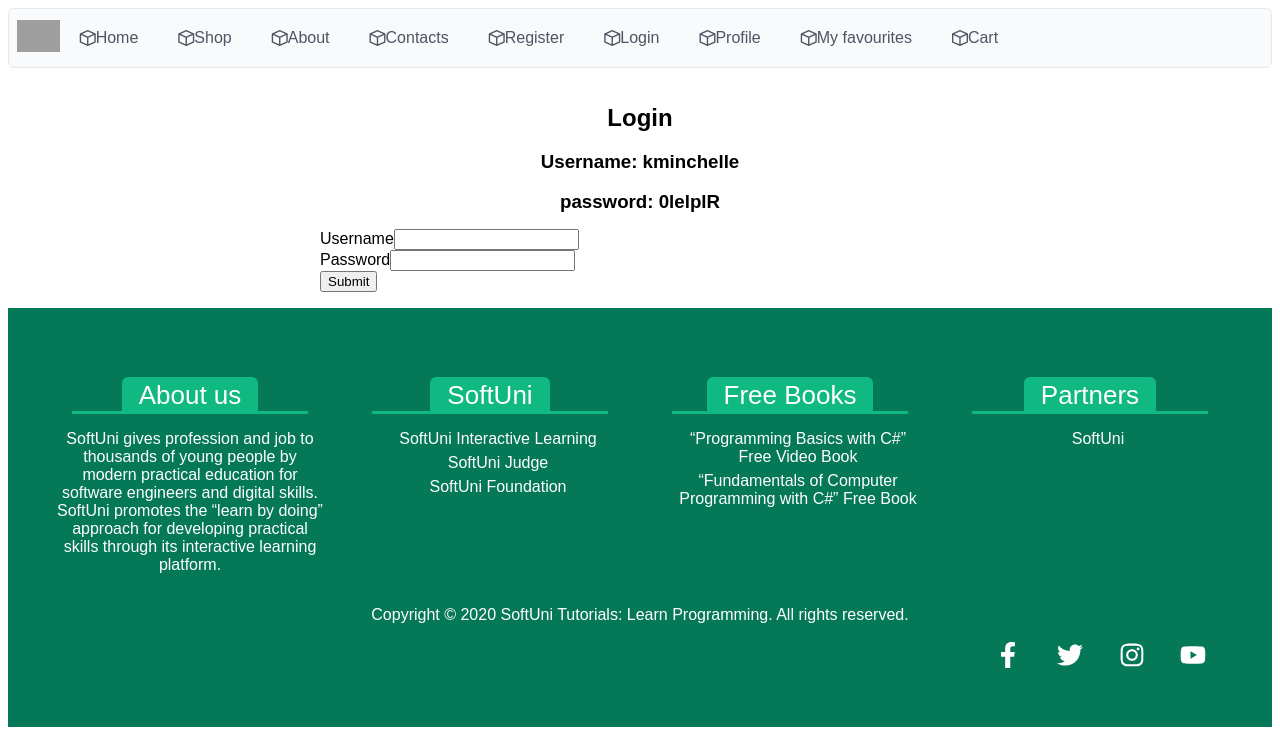
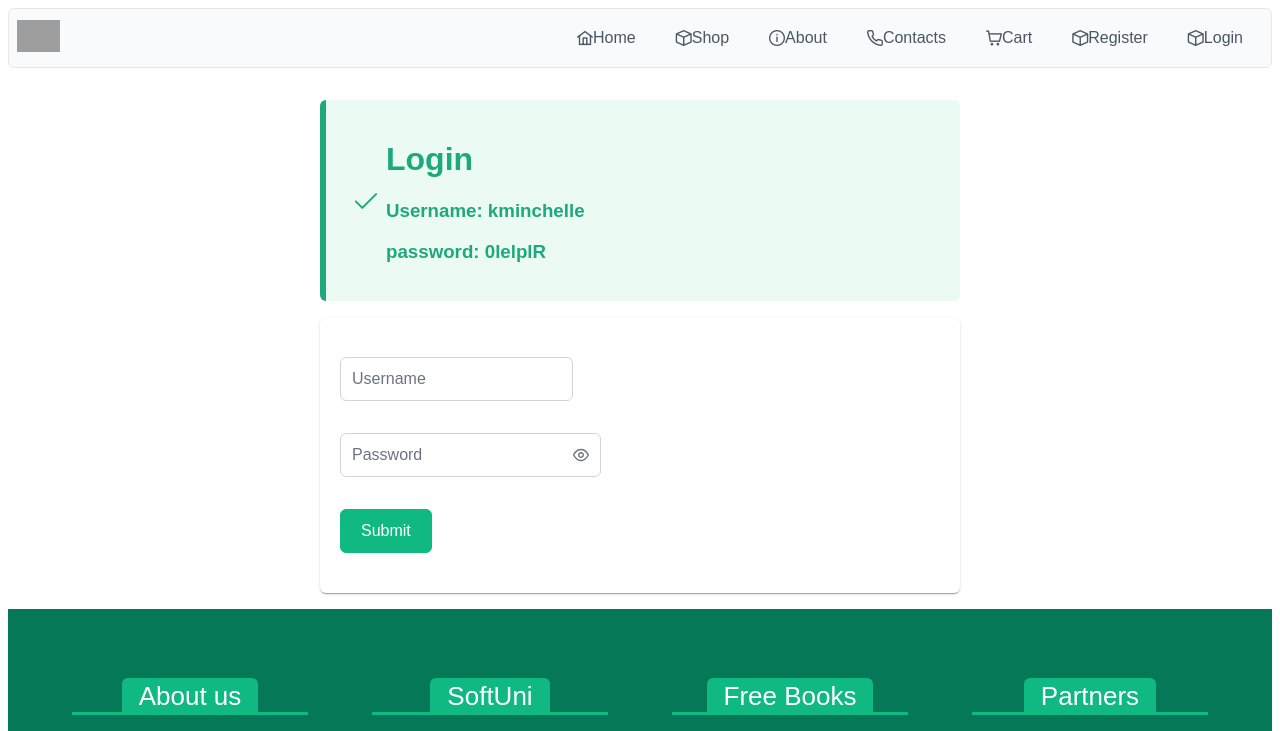
Before and after one commit to Moramarth/SoftUni-VueJS-November-2023, a Vue app in the folder Workshop - Online Shop - Composition API/: page /login in a window 1280 px wide. Shown: the top 731 px of the page. Built offline with nearby package versions, Linux system fonts and the light colour scheme; grey boxes are pictures that could not be loaded; a web font is replaced by a local one.

Commit message:
App Header updated to Composition API
Work in progress - adding PrimeVue Styles to pages

```diff
--- a/Workshop - Online Shop - Composition API/src/components/AppHeader.vue
+++ b/Workshop - Online Shop - Composition API/src/components/AppHeader.vue
@@ -1,21 +1,14 @@
-<script>
-import { mapActions, mapState } from 'pinia';
+<script setup>
+import { ref } from 'vue';
 import { RouterLink } from 'vue-router';
 import Menubar from 'primevue/menubar';
-import { useCartStore } from '../stores/cartStore';
 import { useUserStore } from '../stores/userStore';
 
-export default {
-  components: {
-    RouterLink,
-    Menubar,
-  },
-  data() {
-    return {
-      items: [
+const userStore = useUserStore();
+const items = ref([
   {
     label: 'Home',
-          icon: 'pi pi-box',
+    icon: 'pi pi-home',
     route: '/',
   },
   {
@@ -25,51 +18,51 @@ export default {
   },
   {
     label: 'About',
-          icon: 'pi pi-box',
+    icon: 'pi pi-info-circle',
     route: 'about',
   },
   {
     label: 'Contacts',
-          icon: 'pi pi-box',
+    icon: 'pi pi-phone',
     route: '/contacts',
+  },
+  {
+    label: 'Cart',
+    icon: 'pi pi-shopping-cart',
+    route: '/cart',
   },
   {
     label: 'Register',
     icon: 'pi pi-box',
     route: '/register',
+    visible: () => !userStore.isAuthenticated,
   },
   {
     label: 'Login',
     icon: 'pi pi-box',
     route: '/login',
+    visible: () => !userStore.isAuthenticated,
   },
   {
     label: 'Profile',
-          icon: 'pi pi-box',
+    icon: 'pi pi-user',
     route: '/profile',
+    visible: () => userStore.isAuthenticated,
   },
   {
     label: 'My favourites',
-          icon: 'pi pi-box',
+    icon: 'pi pi-star',
     route: '/favourites',
+    visible: () => userStore.isAuthenticated,
   },
   {
-          label: 'Cart',
-          icon: 'pi pi-box',
-          route: '/cart',
+    label: 'Logout',
+    icon: 'pi pi-logout',
+    route: '/',
+    command: userStore.userStoreLogout,
+    visible: () => userStore.isAuthenticated,
   },
-      ],
-    };
-  },
-  computed: {
-    ...mapState(useCartStore, ['products']),
-    ...mapState(useUserStore, ['isAuthenticated', 'profile']),
-  },
-  methods: {
-    ...mapActions(useUserStore, ['userStoreLogout']),
-  },
-
-};
+]);
 </script>
 
 <template>
@@ -85,7 +78,7 @@ export default {
           </li>
         </ul>
       </template>
-      <template #item="{ item, props, hasSubmenu }">
+      <template #item="{ item, props }">
         <RouterLink
           v-if="item.route"
           v-slot="{ href, navigate }"
@@ -101,36 +94,21 @@ export default {
             <span class="ml-2">{{ item.label }}</span>
           </a>
         </RouterLink>
-        <a
-          v-else
-          :href="item.url"
-          :target="item.target"
-          v-bind="props.action"
-        >
-          <span :class="item.icon" />
-          <span class="ml-2">{{ item.label }}</span>
-          <span v-if="hasSubmenu" class="pi pi-fw pi-angle-down ml-2" />
-        </a>
       </template>
     </Menubar>
   </header>
 </template>
 
 <style scoped>
+.p-menubar.p-component{
+  justify-content: space-between;
+}
+.p-menubar .p-menubar-root-list > .p-menuitem:not(.p-highlight):not(.p-disabled) > .p-menuitem-content:hover {
+    color: #4b5563;
+    background-color: var(--primary-color);
+}
+
 img {
   height: 2rem;
 }
-/* .profileLink{
-  display: flex;
-  gap: 0.25rem;
-  align-items: center;
-}
-.profileLink img{
-  width: 2rem;
-  height: auto;
-  border-radius: 100%;
-  overflow: hidden;
-  border: 1px solid var(--primary);
-  margin: 0 auto;
-} */
 </style>
--- a/Workshop - Online Shop - Composition API/src/views/Login.vue
+++ b/Workshop - Online Shop - Composition API/src/views/Login.vue
@@ -1,4 +1,11 @@
 <script setup>
+import Password from 'primevue/password';
+import InputText from 'primevue/inputtext';
+import Card from 'primevue/card';
+import Button from 'primevue/button';
+
+import Message from 'primevue/message';
+
 import { useRouter } from 'vue-router';
 import { reactive, ref } from 'vue';
 import { loginUser } from '../dataProviders/auth';
@@ -25,51 +32,52 @@ async function onSubmit() {
 </script>
 
 <template>
-  <article class="card">
+  <div class="wrapper">
+    <Message :closable="false" severity="success">
       <h1>Login</h1>
       <h3>Username: kminchelle </h3>
       <h3>password: 0lelplR</h3>
+    </Message>
+    <Card>
+      <template #content>
+        <form @submit.prevent="onSubmit">
+          <span class="p-float-label">
+            <InputText id="username" v-model="user.username" />
+            <label for="username">Username</label>
+          </span>
 
-    <form @submit.prevent="onSubmit">
-      <div>
-        <label for="username">Username</label>
-        <input
-          id="username"
-          v-model="user.username"
-          required
-          type="text"
+          <span class="p-float-label">
+            <Password
+              v-model="user.password"
+              input-id="password"
+              toggle-mask
               :disabled="isLoading"
-        >
-      </div>
-      <div>
+            />
             <label for="password">Password</label>
-        <input
-          v-model="user.password"
-          required="password"
-          type="password"
-          :disabled="isLoading"
-        >
-      </div>
-      <button :disabled="isLoading">
+          </span>
+
+          <Button type="submit" :disabled="isLoading">
             <span v-if="isLoading" class="loader" />
             <span v-else>Submit</span>
-      </button>
+          </Button>
         </form>
-  </article>
+      </template>
+    </Card>
+  </div>
 </template>
 
 <style scoped>
-.card {
-  max-width: 640px;
+form {
+  display: flex;
+  flex-direction: column;
+  align-items: flex-start;
+  gap: 2rem;
+}
+
+.wrapper {
+  max-width: 40em;
   margin: 0 auto;
 }
-
-.card h1,
-.card h3 {
-  margin-bottom: 1rem;
-  text-align: center;
-}
-
 .loader {
   width: 24px;
   height: 24px;
```
Lines whose indentation alone changed are shown as unchanged.
